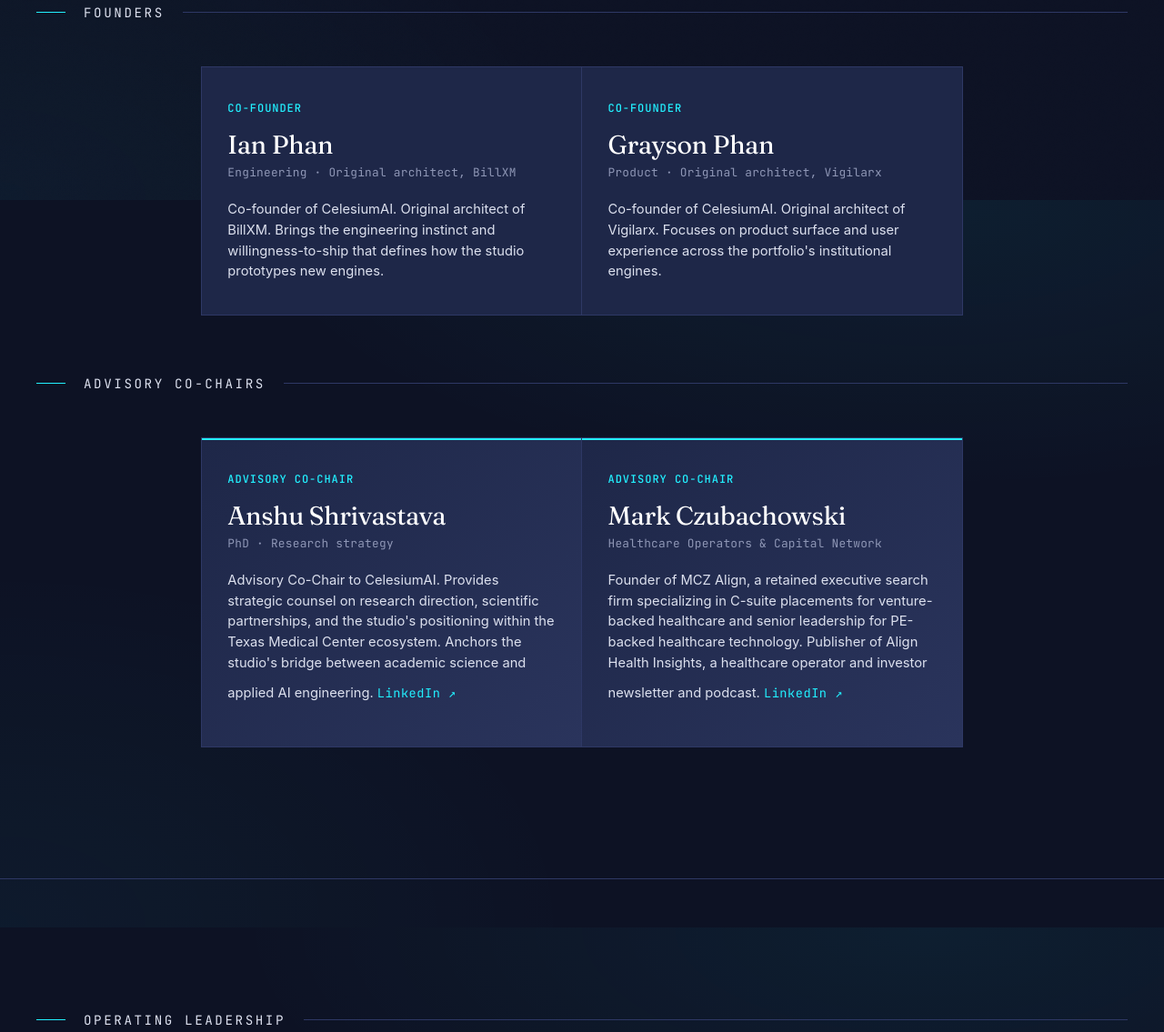
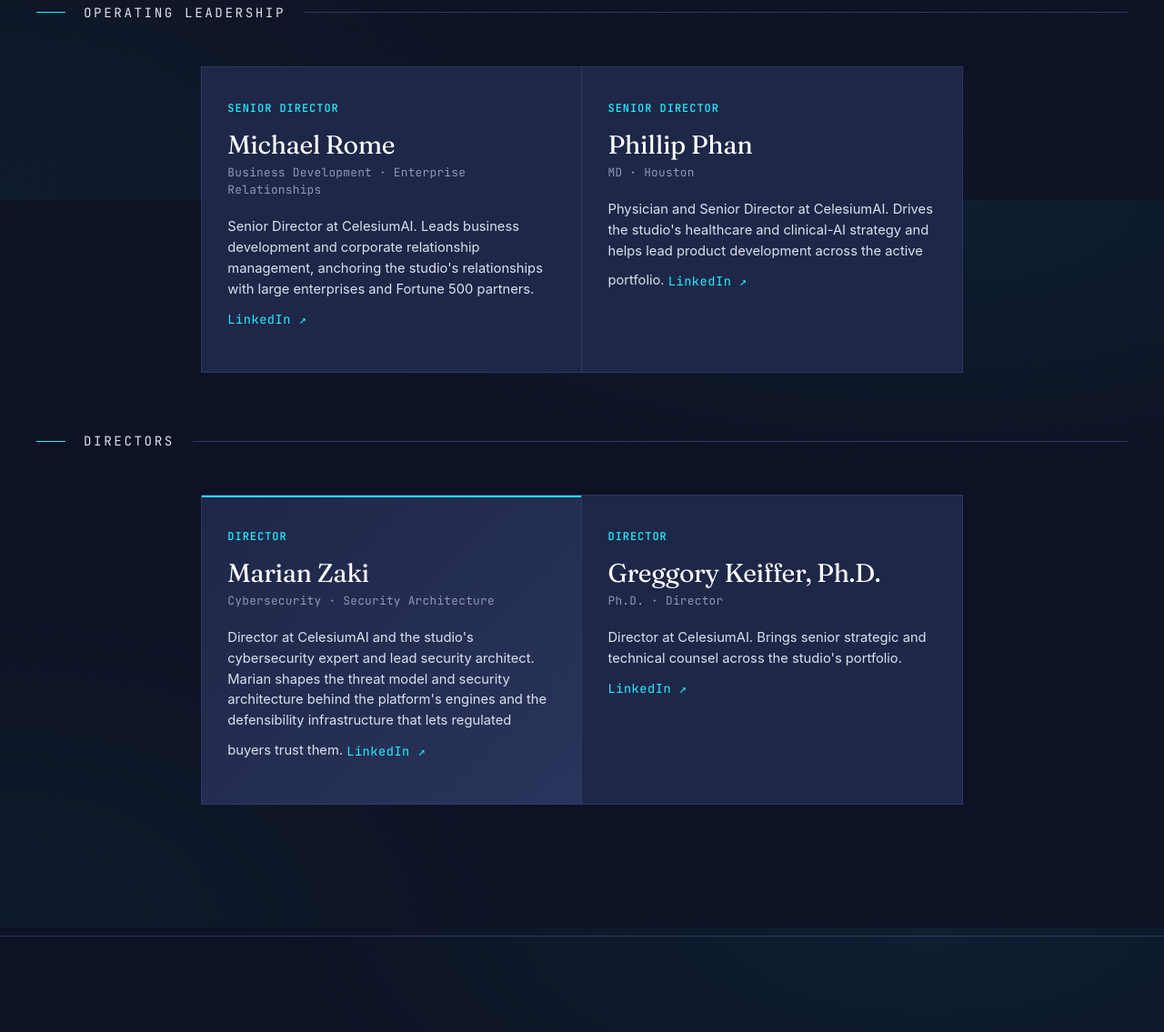
Before and after one commit to CelesiumAI/celesium-site, a website: page leadership.html in a window 1280 px wide. Shown: the part 580-1715 px from the top of the page at 91% size. Drawn offline with Linux system fonts and the light colour scheme; a web font is replaced by a local one.

Commit message:
leadership: operating-first reorder + add Directors Marian Zaki (cybersecurity lead) & Gregg Keiffer; co-founders + advisory + MDs reordered

```diff
--- a/leadership.html
+++ b/leadership.html
@@ -4,7 +4,7 @@
   <meta charset="UTF-8">
   <meta name="viewport" content="width=device-width, initial-scale=1.0">
   <title>Leadership — CelesiumAI</title>
-  <meta name="description" content="The CelesiumAI leadership team — co-founders, advisory co-chairs, and operators behind the studio's portfolio of AI engines.">
+  <meta name="description" content="The CelesiumAI leadership team — operators, directors, advisory co-chairs, and co-founders behind the studio's portfolio of AI engines.">
   <link rel="canonical" href="https://celesium.ai/leadership.html">
   <link rel="stylesheet" href="css/main.css?v=20260515c">
 </head>
@@ -51,40 +51,69 @@
           </h1>
         </div>
         <p class="lede reveal" style="--reveal-delay: 200ms;">
-          The CelesiumAI team is small by design — co-founders, advisors, and operators who have built and run real businesses, not pure technologists who haven't.
+          The CelesiumAI team is small by design — operators, directors, advisors, and co-founders who have built and run real businesses, not pure technologists who haven't.
         </p>
       </div>
     </div>
   </section>
 
-  <!-- ========== Founders & Advisory Co-Chairs (FIRST) ========== -->
+  <!-- ========== Operating Leadership (FIRST) ========== -->
   <section class="section">
     <div class="container">
-      <div class="divider-mono reveal">Founders</div>
+      <div class="divider-mono reveal">Operating leadership</div>
 
       <div class="team-grid team-grid--duo">
 
         <div class="person reveal">
-          <div class="person__role">Co-founder</div>
-          <h3 class="person__name">Ian Phan</h3>
-          <div class="person__credential">Engineering · Original architect, BillXM</div>
+          <div class="person__role">Senior Director</div>
+          <h3 class="person__name">Michael Rome</h3>
+          <div class="person__credential">Business Development · Enterprise Relationships</div>
           <p class="person__bio">
-            Co-founder of CelesiumAI. Original architect of BillXM. Brings the engineering instinct and willingness-to-ship that defines how the studio prototypes new engines.
+            Senior Director at CelesiumAI. Leads business development and corporate relationship management, anchoring the studio's relationships with large enterprises and Fortune 500 partners. <a href="https://www.linkedin.com/in/mike-rome-69700a23/" target="_blank" rel="noopener" class="person__link">LinkedIn ↗</a>
           </p>
         </div>
 
         <div class="person reveal">
-          <div class="person__role">Co-founder</div>
-          <h3 class="person__name">Grayson Phan</h3>
-          <div class="person__credential">Product · Original architect, Vigilarx</div>
+          <div class="person__role">Senior Director</div>
+          <h3 class="person__name">Phillip Phan</h3>
+          <div class="person__credential">MD · Houston</div>
           <p class="person__bio">
-            Co-founder of CelesiumAI. Original architect of Vigilarx. Focuses on product surface and user experience across the portfolio's institutional engines.
+            Physician and Senior Director at CelesiumAI. Drives the studio's healthcare and clinical-AI strategy and helps lead product development across the active portfolio. <a href="https://www.linkedin.com/in/phillip-p-phan-9421a21b1/" target="_blank" rel="noopener" class="person__link">LinkedIn ↗</a>
           </p>
         </div>
 
       </div>
 
-      <div class="divider-mono reveal" style="margin-top: 4rem;">Advisory Co-Chairs</div>
+      <div class="divider-mono reveal" style="margin-top: 4rem;">Directors</div>
+
+      <div class="team-grid team-grid--duo">
+
+        <div class="person person--featured reveal">
+          <div class="person__role">Director</div>
+          <h3 class="person__name">Marian Zaki</h3>
+          <div class="person__credential">Cybersecurity · Security Architecture</div>
+          <p class="person__bio">
+            Director at CelesiumAI and the studio's cybersecurity expert and lead security architect. Marian shapes the threat model and security architecture behind the platform's engines and the defensibility infrastructure that lets regulated buyers trust them. <a href="https://www.linkedin.com/in/marian-zaki/" target="_blank" rel="noopener" class="person__link">LinkedIn ↗</a>
+          </p>
+        </div>
+
+        <div class="person reveal">
+          <div class="person__role">Director</div>
+          <h3 class="person__name">Greggory Keiffer, Ph.D.</h3>
+          <div class="person__credential">Ph.D. · Director</div>
+          <p class="person__bio">
+            Director at CelesiumAI. Brings senior strategic and technical counsel across the studio's portfolio. <a href="https://www.linkedin.com/in/greggkeiffer/" target="_blank" rel="noopener" class="person__link">LinkedIn ↗</a>
+          </p>
+        </div>
+
+      </div>
+    </div>
+  </section>
+
+  <!-- ========== Advisory Co-Chairs & Co-founders & Managing Directors ========== -->
+  <section class="section">
+    <div class="container">
+      <div class="divider-mono reveal">Advisory Co-Chairs</div>
 
       <div class="team-grid team-grid--duo">
 
@@ -107,31 +136,26 @@
         </div>
 
       </div>
-    </div>
-  </section>
 
-  <!-- ========== Operating Leadership (SECOND) ========== -->
-  <section class="section">
-    <div class="container">
-      <div class="divider-mono reveal">Operating leadership</div>
+      <div class="divider-mono reveal" style="margin-top: 4rem;">Co-founders</div>
 
       <div class="team-grid team-grid--duo">
 
         <div class="person reveal">
-          <div class="person__role">Senior Director</div>
-          <h3 class="person__name">Michael Rome</h3>
-          <div class="person__credential">Business Development · Enterprise Relationships</div>
+          <div class="person__role">Co-founder</div>
+          <h3 class="person__name">Ian Phan</h3>
+          <div class="person__credential">Engineering · Original architect, BillXM</div>
           <p class="person__bio">
-            Senior Director at CelesiumAI. Leads business development and corporate relationship management, anchoring the studio's relationships with large enterprises and Fortune 500 partners. <a href="https://www.linkedin.com/in/mike-rome-69700a23/" target="_blank" rel="noopener" class="person__link">LinkedIn ↗</a>
+            Co-founder of CelesiumAI. Original architect of BillXM. Brings the engineering instinct and willingness-to-ship that defines how the studio prototypes new engines.
           </p>
         </div>
 
         <div class="person reveal">
-          <div class="person__role">Senior Director</div>
-          <h3 class="person__name">Phillip Phan</h3>
-          <div class="person__credential">MD · Houston</div>
+          <div class="person__role">Co-founder</div>
+          <h3 class="person__name">Grayson Phan</h3>
+          <div class="person__credential">Product · Original architect, Vigilarx</div>
           <p class="person__bio">
-            Physician and Senior Director at CelesiumAI. Drives the studio's healthcare and clinical-AI strategy and helps lead product development across the active portfolio. <a href="https://www.linkedin.com/in/phillip-p-phan-9421a21b1/" target="_blank" rel="noopener" class="person__link">LinkedIn ↗</a>
+            Co-founder of CelesiumAI. Original architect of Vigilarx. Focuses on product surface and user experience across the portfolio's institutional engines.
           </p>
         </div>
 
```
